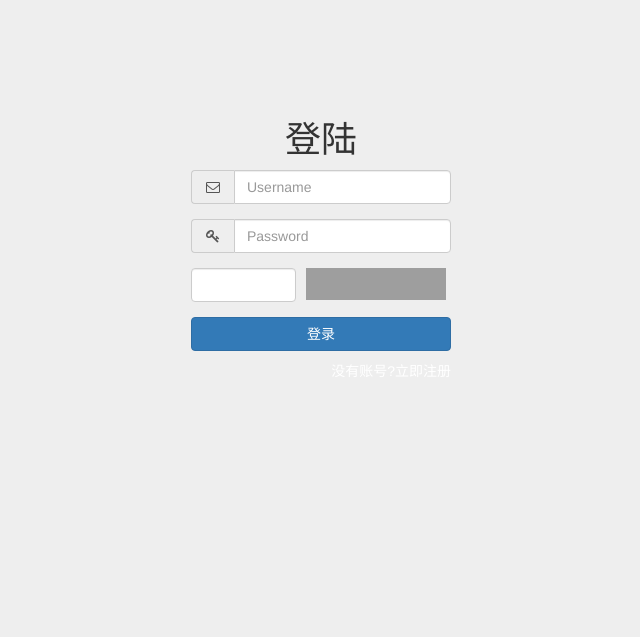
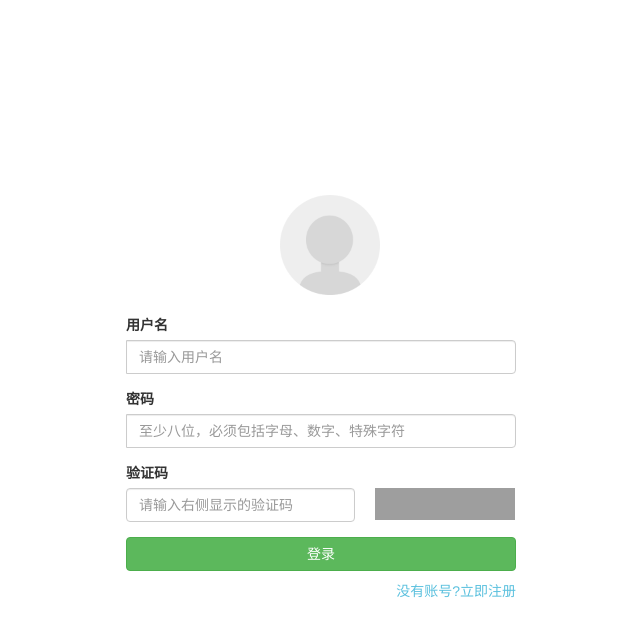
Before and after one commit to yanfeiyangg/MyBBS, a Django app: template templates/login.html in a window 1280 px wide. Shown: the top 637 px of the page, without its empty margins (319-959 px from the left). Run offline with Django 3.2, Linux system fonts and the light colour scheme; the template is opened without the code that fills it, so the values that code supplies are empty; parts of the project's set-up code (start-up, migrations or seed data) failed here and were passed over; some libraries are stand-ins or nearby versions; grey boxes are pictures that could not be loaded.

```diff
--- a/app01/static/css/index.css
+++ b/app01/static/css/index.css
@@ -145,7 +145,7 @@ img {
 }
 
 .footer_body{
-    height: 200px;
+    height: 100px;
     background-color:rgb(155,155,160);
 }
 
@@ -177,11 +177,11 @@ footer a:focus{
     display: none;
     position: absolute;
     left: 216px;
-    top: -37px;
+    top: -125px;
 }
 #WeChatCode{
     display: none;
     position: absolute;
     left: 216px;
-    top: -37px;
+    top: -125px;
 }
--- a/app01/static/css/login.css
+++ b/app01/static/css/login.css
@@ -1,13 +1,17 @@
 .col-sm-6 {
-    padding: 0 10px;
-    padding-left: 0px;
+    padding: 0 0px;
 }
 
 body {
-    background-color: #eee;
+    background-color: white;
+    padding: 0;
+    margin: 0;
     /*background-image: url("/static/img/4.jpg");*/
 }
 
 .pull-right {
     margin-top: 10px;
 }
+.form-group{
+    margin-bottom: 15px;
+}
--- /dev/null
+++ b/templates/400.html
@@ -0,0 +1,4 @@
+{% extends "article_base.html" %}
+{% block content %}
+    <h1>400 Bad Request</h1>
+{% endblock %}
--- /dev/null
+++ b/templates/404.html
@@ -0,0 +1,4 @@
+{% extends "article_base.html" %}
+{% block content %}
+    <h1>404 Not Found</h1>
+{% endblock %}
--- a/templates/backend.html
+++ b/templates/backend.html
@@ -1,5 +1,6 @@
 {% extends "backend_base.html" %}
 <!-- head -->
+{% load my_tags %}
 {% block head %}
     <nav class="navbar navbar-default navbar-fixed-top">
         <div class="container-fluid">
@@ -72,6 +73,7 @@
                         <div class="article_foot">
                             <span>评论数 : {{ article.comment_count }}</span>&nbsp;&nbsp;&nbsp;
                             <span>点赞 : {{ article.up_count }}&nbsp;&nbsp;&nbsp;</span>
+                            <span>浏览数 : {{ article.pk|getView|default_if_none:"0" }}&nbsp;&nbsp;&nbsp;</span>
                             <div class="fl dateSpan">{{ article.create_time|date:"Y-m-d" }}</div>
                             {#<div class="fr"><a href="delete_article/{{ article.pk }}" class="deleteBtn">删除</a></div>#}
                             <div class="fr"><a article_id="{{ article.pk }}" class="deleteBtn">删除</a></div>
--- a/templates/login.html
+++ b/templates/login.html
@@ -12,41 +12,46 @@
 <body>
 <div class="container">
     <div class="row">
-        <div class="col-md-4 col-md-offset-4" style="margin-top: 100px">
-            <h1 class="text-center">登陆</h1>
+        <div class="col-md-6 col-md-offset-4" style="margin-top: 195px;">
             <form class="form-horizontal" method="post" action="/login/">
                 {% csrf_token %}
                 <div class="form-group">
-                    <label for="username" class="col-sm-2 control-label"></label>
+                <div class="row">
+                    <label for="avatar" class="col-md-8 col-md-offset-3">
+                        <img src="/static/img/default.png" width="100" height="100" id="img_label" alt="">
+                    </label>
+                </div>
+            </div>
+                <div class="form-group">
                     <div class="input-group col-sm-8">
-                        <span class="input-group-addon"><i class="fa fa-envelope-o fa-fw"></i></span>
-                        <input type="text" class="form-control" name="username" id="username" placeholder="Username">
+                        <label for="username">用户名</label>
+                        <input type="text" class="form-control" name="username"
+                               id="username" placeholder="请输入用户名">
                     </div>
                 </div>
                 <div class="form-group">
-                    <label for="pwd" class="col-sm-2 control-label"></label>
                     <div class="input-group col-sm-8">
-                        <span class="input-group-addon"><i class="fa fa-key fa-fw"></i></span>
+                        <label for="pwd">密码</label>
                         <input type="password" class="form-control" name="pwd" id="pwd"
-                               placeholder="Password">
+                               placeholder="至少八位，必须包括字母、数字、特殊字符">
                     </div>
                 </div>
                 <div class="form-group" style="height: 10px">
-                    <label for="pwd" class="col-sm-2 control-label"></label>
-                    <div class="col-sm-8 form-group">
-                        <div class="col-sm-6">
-                            <input type="text" class="form-control" id="code">
+                    <div class="col-sm-10 form-group">
+                        <div class="col-sm-6" style="margin-right: 20px; ">
+                            <label for="pwd">验证码</label>
+                            <input type="text" class="form-control" id="code" placeholder="请输入右侧显示的验证码">
                         </div>
-                        <div class="col-sm-6">
+                        <div style="margin-top: 25px">
                             <img id="code11" src="/get_vaild_img" width="140" height=32" alt="验证码" title="点击刷新验证码">
                         </div>
                     </div>
                 </div>
 
                 <div class="form-group">
-                    <div class="input-group col-sm-offset-2 col-sm-8">
-                        <button type="button" class="btn btn-primary btn-block" id="btn_submit">登录</button>
-                        <a class="pull-right" href="/reg/" style="color: white!important;">没有账号?立即注册</a>
+                    <div class="input-group col-sm-8">
+                        <button type="button" class="btn btn-success btn-block" id="btn_submit">登录</button>
+                        <a class="pull-right" href="/reg/" style="color:#5bc0de!important;">没有账号?立即注册</a>
                     </div>
                 </div>
                 <p class="text-center text-danger" id="error"></p>
--- a/templates/reg.html
+++ b/templates/reg.html
@@ -23,7 +23,7 @@
             overflow: hidden;
         }
         body{
-            background-image: url("/static/img/4.jpg");
+            color: black;
         }
     </style>
 </head>
```
Also changed, not shown: MyBBS/settings.py (+7 -2 lines), app01/templatetags/my_tags.py (+7 -1 lines), app01/tests.py (+29 -0 lines), app01/views.py (+89 -26 lines), templates/homesite.html (+7 -2 lines), templates/index.html (+6 -2 lines).
